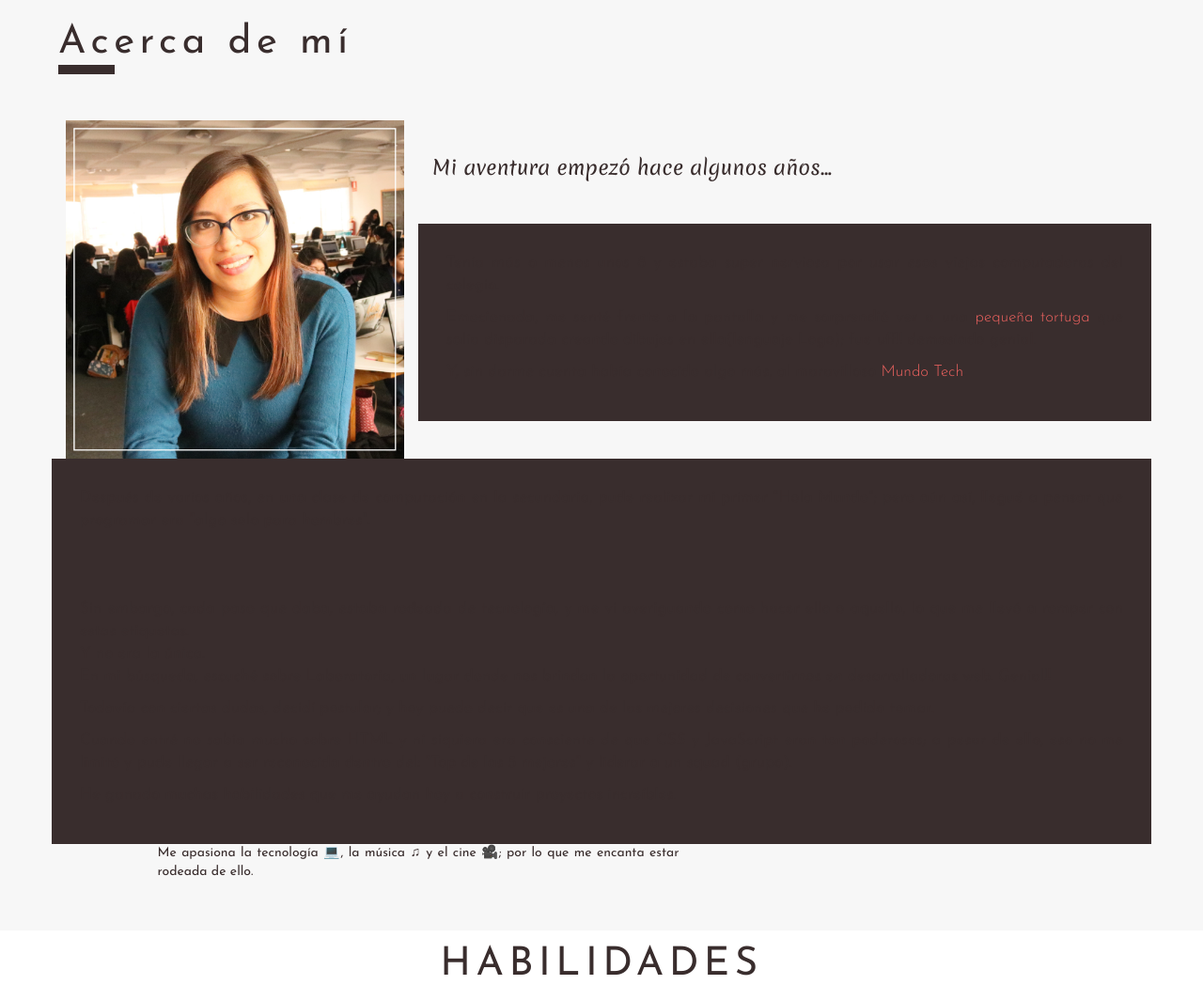
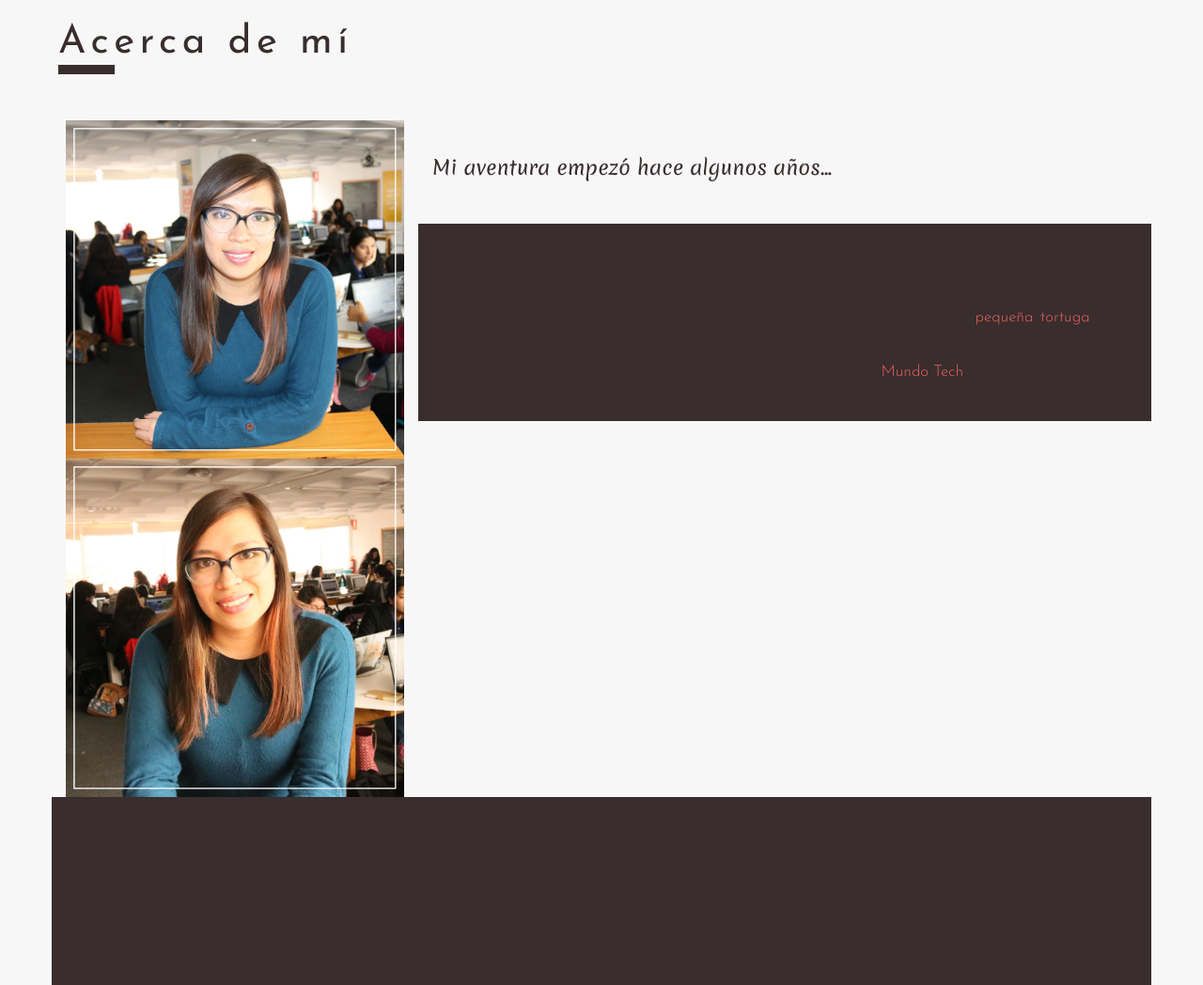
Before and after one commit to RuthSalvador/RuthSalvador, a plain HTML site: page index.html in a window 1280 px wide. Shown: the part 840-1888 px from the top of the page at 94% size. Drawn offline with nearby package versions, Linux system fonts and the light colour scheme; a web font is replaced by a local one.

Commit message:
about sin carousel, quitando archivos no necesarios

```diff
--- a/assets/owlcarousel/assets/owl.theme.default.min.css
+++ /dev/null
@@ -1,6 +0,0 @@
-/**
- * Owl Carousel v2.2.1
- * Copyright 2013-2017 David Deutsch
- * Licensed under  ()
- */
-.owl-theme .owl-dots,.owl-theme .owl-nav{text-align:center;-webkit-tap-highlight-color:transparent}.owl-theme .owl-nav{margin-top:10px}.owl-theme .owl-nav [class*=owl-]{color:#FFF;font-size:14px;margin:5px;padding:4px 7px;background:#D6D6D6;display:inline-block;cursor:pointer;border-radius:3px}.owl-theme .owl-nav [class*=owl-]:hover{background:#869791;color:#FFF;text-decoration:none}.owl-theme .owl-nav .disabled{opacity:.5;cursor:default}.owl-theme .owl-nav.disabled+.owl-dots{margin-top:10px}.owl-theme .owl-dots .owl-dot{display:inline-block;zoom:1}.owl-theme .owl-dots .owl-dot span{width:10px;height:10px;margin:5px 7px;background:#D6D6D6;display:block;-webkit-backface-visibility:visible;transition:opacity .2s ease;border-radius:30px}.owl-theme .owl-dots .owl-dot.active span,.owl-theme .owl-dots .owl-dot:hover span{background:#869791}
--- a/index.html
+++ b/index.html
@@ -52,12 +52,12 @@
             <hr>
           </div>
           <div class="col-sm-4">
-            <div id="carouselAbout" class="carousel slide" data-ride="carousel">
-              <div class="carousel-inner">
-                <figure class="item active">
+            <div >
+              <div class="">
+                <figure class="">
                   <img class="img-responsive" src="assets/img/fotos-lab/IMG_5130 - Copy.JPG" alt="ruth salvador">
                 </figure>
-                <figure class="item">
+                <figure class="">
                   <img class="img-responsive" src="assets/img/fotos-lab/IMG_5127 - Copy.JPG" alt="ruth salvador">
                 </figure>
               </div>
```
Also changed, not shown: assets/owlcarousel/assets/owl.carousel.min.css (deleted), assets/owlcarousel/owl.carousel.min.js (deleted), 3 other files.
